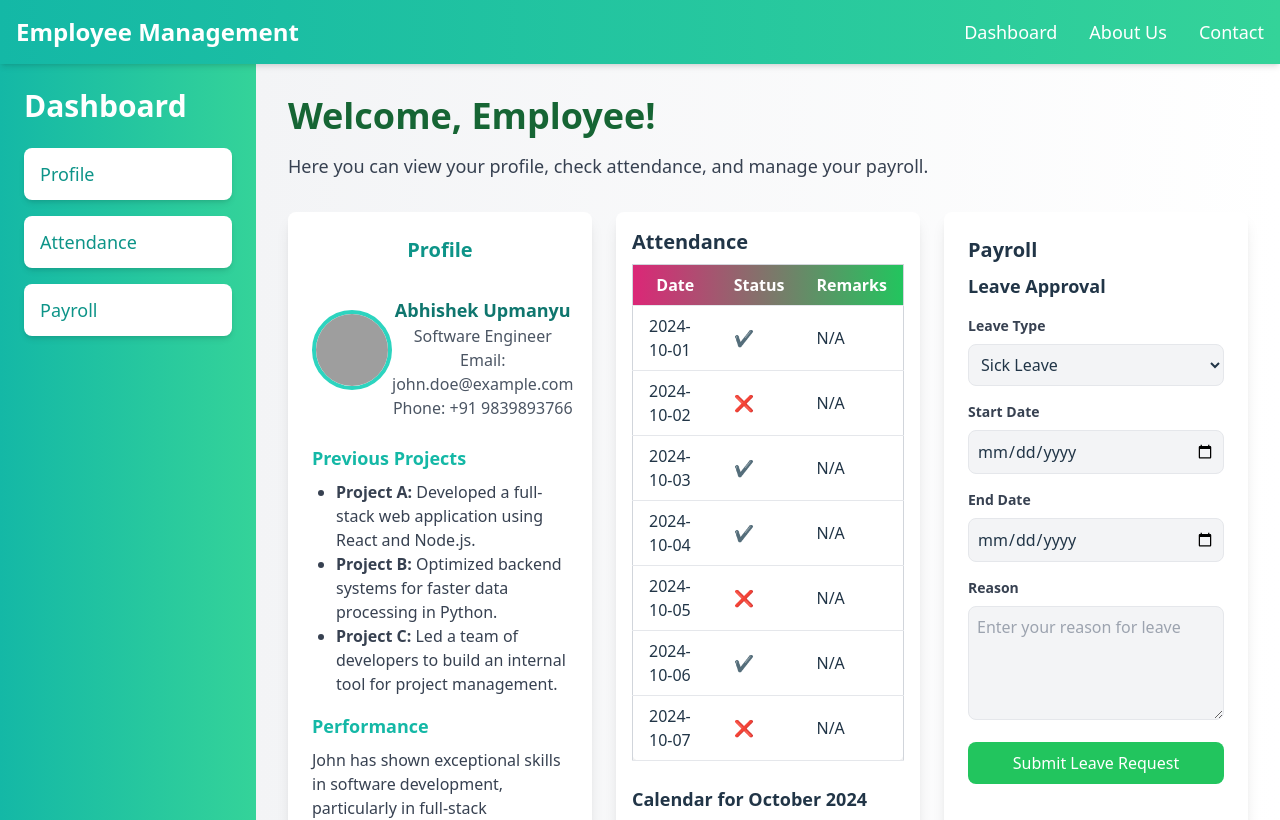
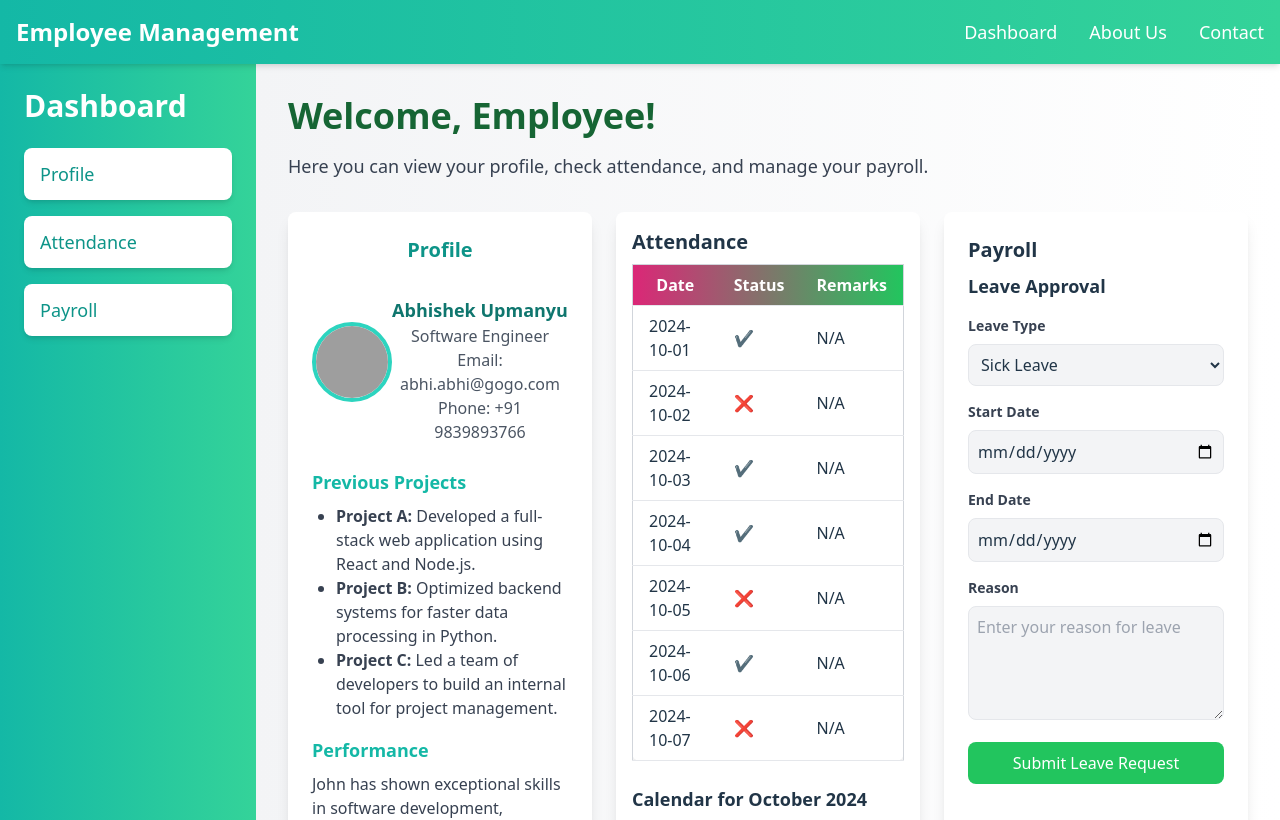
Before and after one commit to Harshal9865/HCI-1.0-, a React (Vite) app: page /dashboard in a window 1280 px wide. Shown: the top 820 px of the page. Built offline with nearby package versions, Linux system fonts and the light colour scheme; grey boxes are pictures that could not be loaded.

Commit message:
Update Dashboard.jsx
Update the code

```diff
--- a/src/components/Dashboard.jsx
+++ b/src/components/Dashboard.jsx
@@ -66,7 +66,7 @@ const Dashboard = () => {
               <div className="text-center mt-4">
                 <p className="font-bold text-lg text-teal-700">Abhishek Upmanyu</p>
                 <p className="text-gray-600">Software Engineer</p>
-                <p className="text-gray-600">Email: john.doe@example.com</p>
+                <p className="text-gray-600">Email: abhi.abhi@gogo.com</p>
                 <p className="text-gray-600">Phone: +91 9839893766</p>
               </div>
             </div>
```
